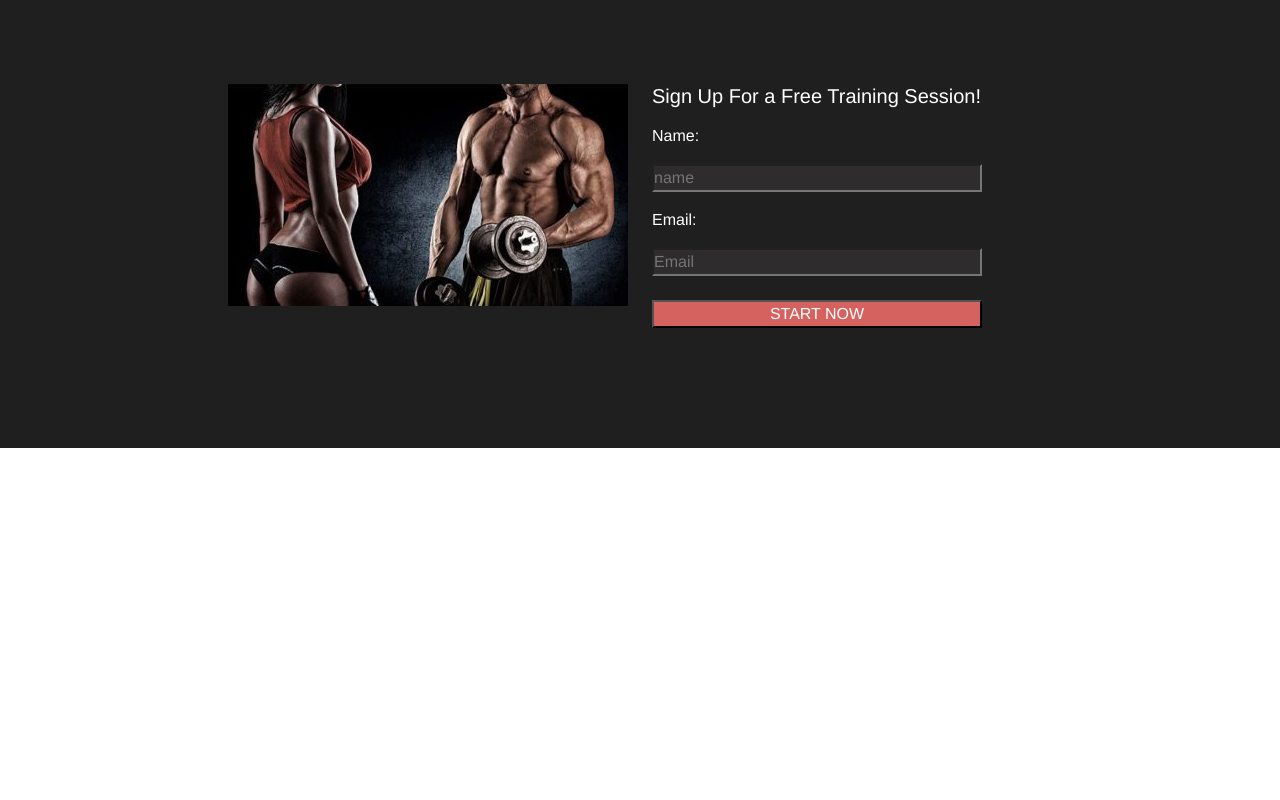
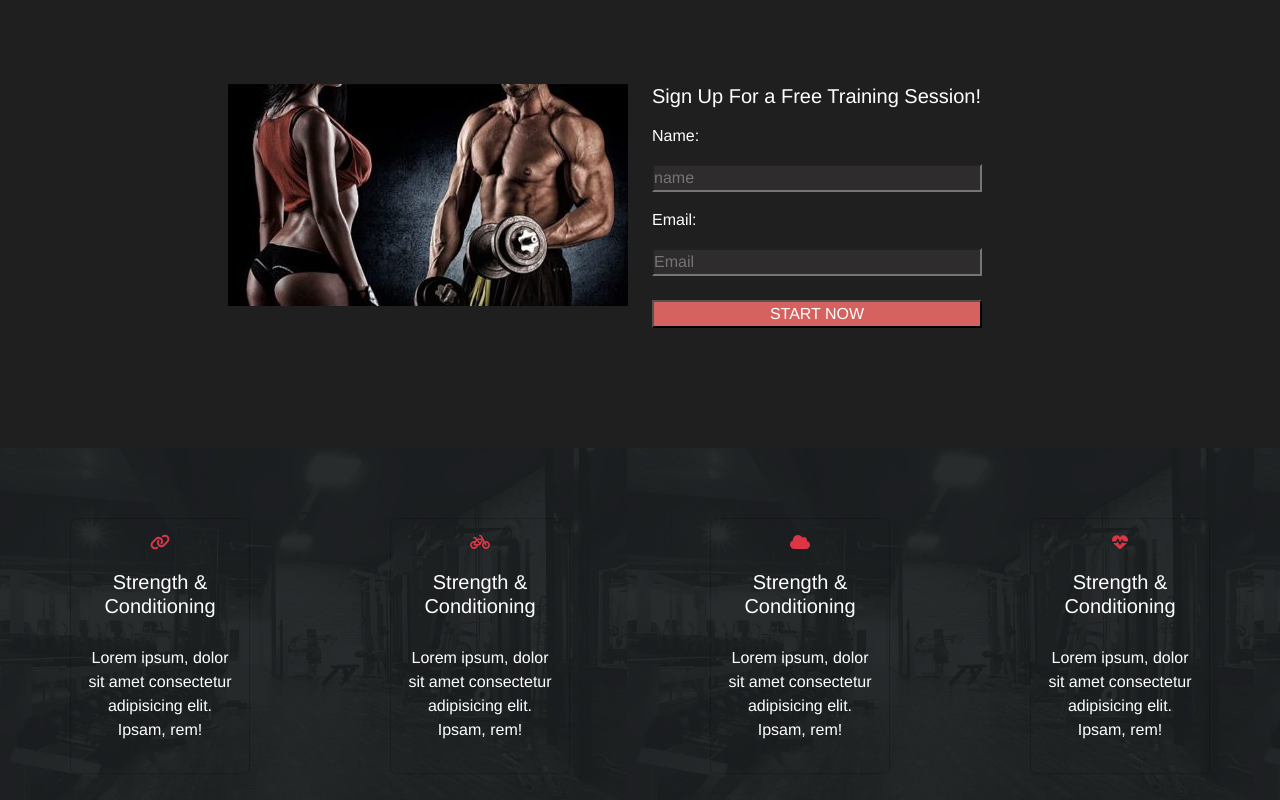
Before and after one commit to grada92/proj-html-vuejs, a Vue app: page / in a window 1280 px wide. Shown: the part 753-1553 px from the top of the page. Before the commit the page ends 1201 px from the top, so only its background shows below. Built offline with nearby package versions, Linux system fonts and the light colour scheme.

Commit message:
add icon Service Component

```diff
--- a/src/components/ServiceComponent.vue
+++ b/src/components/ServiceComponent.vue
@@ -1,5 +1,52 @@
 <template>
-  <div></div>
+  <div class="box-service">
+
+    <div class="d-flex box-card">
+
+      <div class="card bg-transparent text-center">
+        <i class="text-danger fa-solid fa-link"></i>
+        <h5>Strength & Conditioning</h5>
+
+
+
+        <p>Lorem ipsum, dolor sit amet consectetur adipisicing elit. Ipsam, rem!</p>
+
+      </div>
+      <div class="card bg-transparent text-center">
+        <i class="text-danger fa-solid fa-bicycle"></i>
+        <h5>Strength & Conditioning</h5>
+
+
+
+        <p>Lorem ipsum, dolor sit amet consectetur adipisicing elit. Ipsam, rem!</p>
+
+      </div>
+
+      <div class="card bg-transparent text-center">
+        <i class="text-danger fa-solid fa-cloud"></i>
+        <h5>Strength & Conditioning</h5>
+
+
+
+        <p>Lorem ipsum, dolor sit amet consectetur adipisicing elit. Ipsam, rem!</p>
+
+      </div>
+
+      <div class="card  bg-transparent text-center">
+        <i class="text-danger fa-solid fa-heart-pulse"></i>
+        <h5>Strength & Conditioning</h5>
+
+
+
+        <p>Lorem ipsum, dolor sit amet consectetur adipisicing elit. Ipsam, rem!</p>
+
+      </div>
+
+
+    </div>
+
+
+  </div>
 </template>
 
 <script>
@@ -8,6 +55,18 @@ name: 'ServiceComponent'
 }
 </script>
 
-<style>
+<style lang="scss" scooped>
+.box-service {
+  background-image: url(@/assets/images/gym_bkgd_bw-compressor.jpg);
+  background-size: contain;
+}
+.card {
+  color:white;
+  margin: 70px;
+  gap:20px;
+  padding: 15px;
+  color: none;
+}
+
 
 </style>
```
